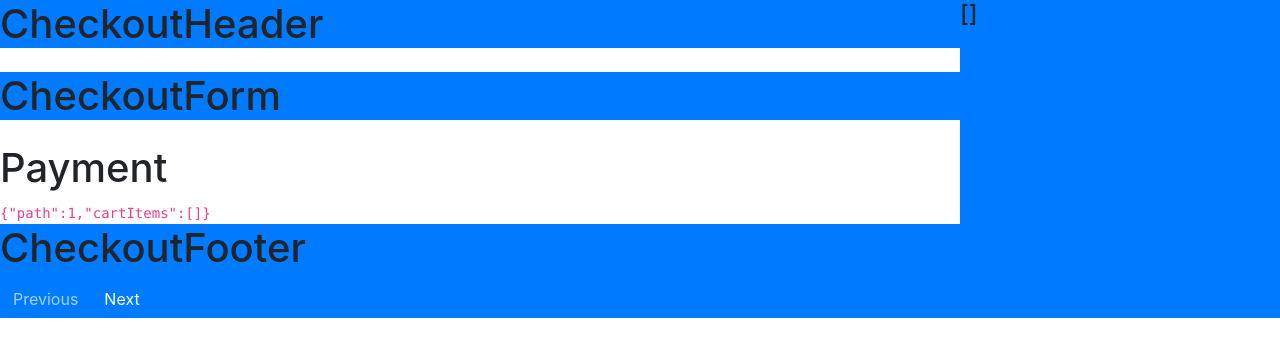
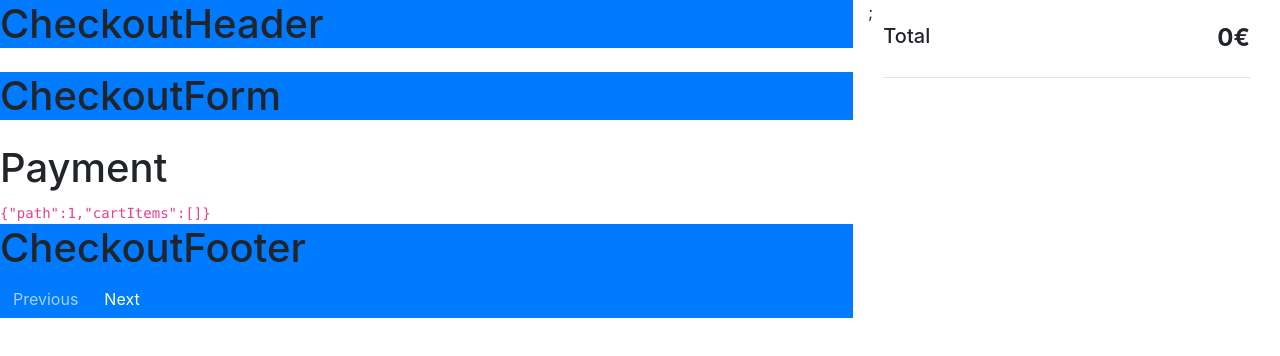
Before and after one commit to assembler-institute/react-shopping-cart-context, a React (Create React App) app: page /Checkout/step-3 in a window 1280 px wide. Shown: the top 356 px of the page. Built offline with nearby package versions, Linux system fonts and the light colour scheme.

Commit message:
cartItems with all funcionalities

```diff
--- a/src/App.js
+++ b/src/App.js
@@ -252,6 +252,8 @@ function App() {
         prevPath: prevPath,
         updateDetails: updateDetails,
         updateAdress: updateAdress,
+        handleChange: handleChange,
+        handleRemove: handleRemove,
       }}
     >
       <BrowserRouter>
--- a/src/components/CheckoutSideBar/CheckoutSideBar.js
+++ b/src/components/CheckoutSideBar/CheckoutSideBar.js
@@ -1,17 +1,108 @@
 import React, { useContext } from "react";
 // import { NavLink } from "react-router-dom";
+import Button from "../Button";
 
 import ShoppingContext from "../../context";
 
 import "./CheckoutSideBar.scss";
 
+function buildSelectOptions(unitsInStock) {
+  return Array.from({ length: unitsInStock }, (_value, index) => {
+    const currentIndex = index + 1;
+    return (
+      <option key={currentIndex} value={currentIndex}>
+        {currentIndex}
+      </option>
+    );
+  });
+}
+
+function getCartTotal(cart) {
+  return cart.reduce((accum, item) => {
+    return accum + item.price * item.quantity;
+  }, 0);
+}
+
 function CheckoutSideBar() {
-  const { cartItems } = useContext(ShoppingContext);
+  const { cartItems, handleChange, handleRemove } = useContext(ShoppingContext);
+  // const { id, img, title, price, quantity, unitsInStock } = cartItems;
+
+  // cartItems.map((item)=>{})
+  // function onHandleChange(event) {
+  //   handleChange(event, id);
+  // }
+  // function onHandleRemove() {
+  //   handleRemove(id);
+  // }
 
   return (
-    <header className="bg-primary mb-4">
-      <h4>{JSON.stringify(cartItems)}</h4>
-    </header>
+    <div className="col">
+      {cartItems.map((item) => (
+        <div key={item.id} className="row flex-column">
+          <div className="col">
+            <div className="row">
+              <div className="col-12 col-xl-4 mb-3 mb-xl-0">
+                <img className="ShoppingCartItem__img" src={item.img} alt="" />
+              </div>
+              <div className="col-12 col-xl-8">
+                <div className="row flex-column">
+                  <div className="col">
+                    <h4 className="h5">
+                      <strong>{item.title}</strong>
+                    </h4>
+                  </div>
+                  <div className="col">
+                    <p>
+                      <strong>{item.price}€</strong>
+                    </p>
+                  </div>
+                  <div className="col mt-auto">
+                    <div className="row">
+                      <div className="col col-6 col-lg-4">
+                        <select
+                          className="custom-select"
+                          onChange={(event) => {
+                            handleChange(event, item.id);
+                          }}
+                          onBlur={(event) => {
+                            handleChange(event, item.id);
+                          }}
+                          value={item.quantity}
+                        >
+                          {buildSelectOptions(item.unitsInStock)}
+                        </select>
+                      </div>
+                      <div className="col col-6 col-lg-8">
+                        <Button
+                          onClick={() => {
+                            handleRemove(item.id);
+                          }}
+                        >
+                          Remove
+                        </Button>
+                      </div>
+                    </div>
+                  </div>
+                </div>
+              </div>
+            </div>
+          </div>
+          <div className="col">
+            <hr />
+          </div>
+        </div>
+      ))}
+      ;
+      <div className="col">
+        <div className="d-flex justify-content-between">
+          <h4 className="h5">Total</h4>
+          <h4>
+            <strong>{getCartTotal(cartItems)}€</strong>
+          </h4>
+        </div>
+        <hr />
+      </div>
+    </div>
   );
 }
 
--- a/src/components/CheckoutSideBar/CheckoutSideBar.scss
+++ b/src/components/CheckoutSideBar/CheckoutSideBar.scss
@@ -1,2 +1,5 @@
-.CheckoutSideBar {
+
+
+.CheckoutSideBar{
+    min-width: 400px;
 }
--- a/src/context/ShoppingContext.js
+++ b/src/context/ShoppingContext.js
@@ -9,6 +9,8 @@ const ShoppingContext = createContext({
   cartItems: [],
   adressData: {},
   updateAdress: () => {},
+  handleChange: () => {},
+  handleRemove: () => {},
 });
 
 export default ShoppingContext;
--- a/src/hoc/CheckoutStyles.scss
+++ b/src/hoc/CheckoutStyles.scss
@@ -1,4 +1,4 @@
 .mainContainer{
     display: grid;
-    grid-template-columns: 3fr 1fr;
+    grid-template-columns: 4fr 2fr;
 }
```
